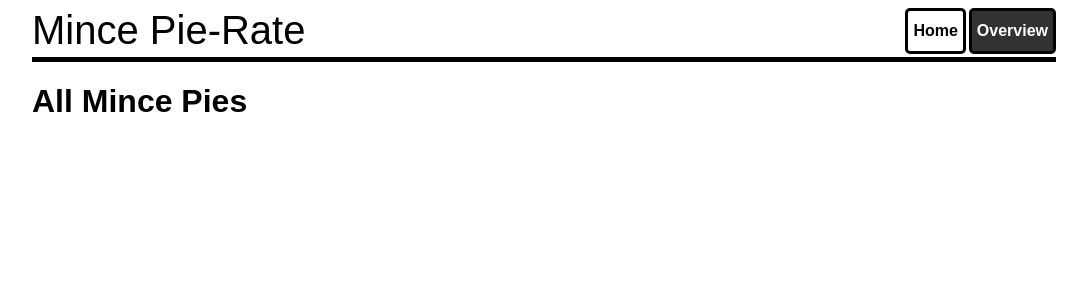
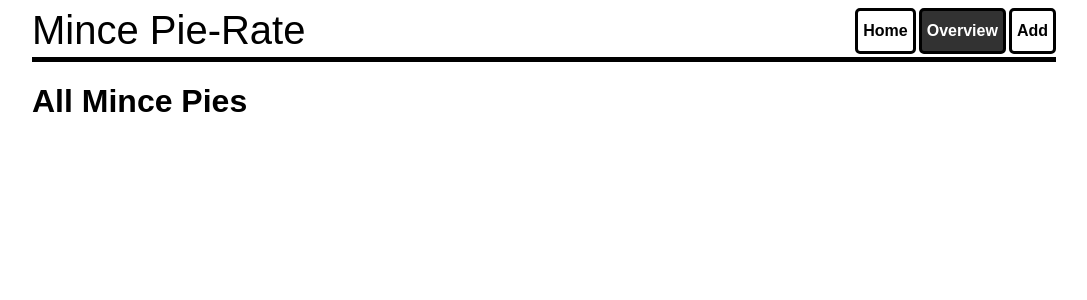
Before and after one commit to MattJamesChampion/mince-pie-rate, a Django app: page /mince-pies/ in a window 1280 px wide. Shown: the top 300 px of the page, without its empty margins (96-1183 px from the left). Run offline with Django 3.2, Linux system fonts and the light colour scheme; data that the repository does not hold is empty.

Commit message:
Create the add page that allows for mince pies to be created from the UI

```diff
--- a/website/rate/templates/rate/base.html
+++ b/website/rate/templates/rate/base.html
@@ -14,6 +14,7 @@
             <nav id="page-navigation">
                 <a href="{% url 'rate:index'%}" {% if active_page == "index" %} class="active" {% endif %}>Home</a>
                 <a href="{% url 'rate:overview'%}" {% if active_page == "overview" %} class="active" {% endif %}>Overview</a>
+                <a href="{% url 'rate:add'%}" {% if active_page == "add" %} class="active" {% endif %}>Add</a>
             </nav>
         </header>
         {% block content %}{% endblock content %}
--- a/website/rate/urls.py
+++ b/website/rate/urls.py
@@ -8,4 +8,6 @@ urlpatterns = [
     path('mince-pies/', views.overview, name='overview'),
     path('mince-pies/<int:mince_pie_id>', views.detail, name='detail'),
     path('mince-pies/<int:mince_pie_id>/review/', views.review, name='review'),
+    path('mince-pies/add/', views.add, name='add'),
+    path('mince-pies/add/submit/', views.submit_add, name='submit_add'),
 ]
--- a/website/rate/views.py
+++ b/website/rate/views.py
@@ -37,3 +37,21 @@ def review(request, mince_pie_id):
 def detail(request, mince_pie_id):
     mince_pie = get_object_or_404(MincePie, pk=mince_pie_id)
     return render(request, 'rate/detail.html', {'mince_pie': mince_pie})
+
+def add(request):
+    context = {
+        'active_page' : 'add',
+    }
+    return render(request, 'rate/add.html', context)
+
+def submit_add(request):
+    try:
+        brand = request.POST['brand']
+        name = request.POST['name']
+        mince_pie_instance = MincePie(brand=brand, name=name, created_by=request.user)
+        mince_pie_instance.save()
+    except Exception:
+        error_message = 'Error - Could not create the mince pie'
+        return render(request, 'rate/add.html', {'error_message' : error_message})
+    else:
+        return HttpResponseRedirect(reverse('rate:detail', args=(mince_pie_instance.pk,)))
```
Also changed, not shown: website/rate/templates/rate/add.html (added, +29 -0 lines).
